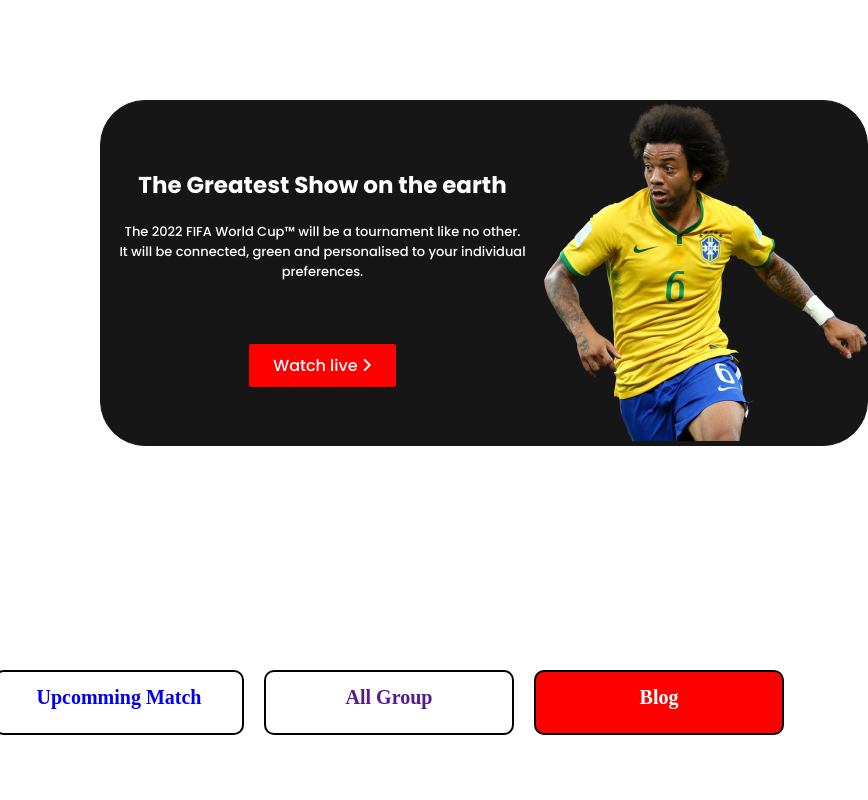
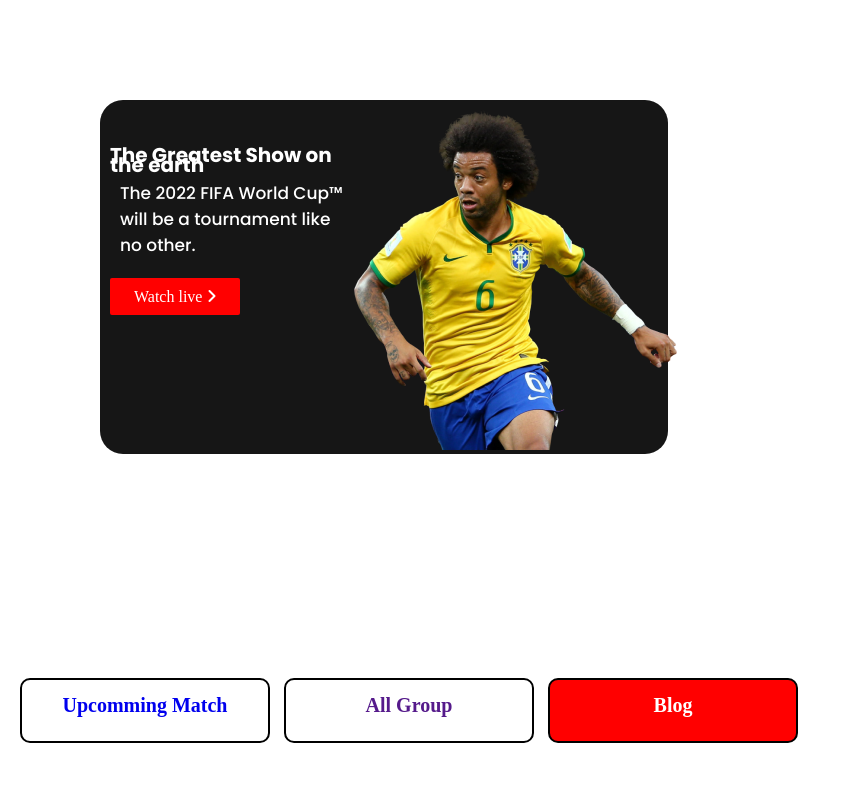
Before and after one commit to mohammadjakirkhan4928/assignment-2, a plain HTML site: page index.html in a window 768 px wide. Shown: the top 800 px of the page, 868 px wide, since content can reach past the window. Drawn offline with Linux system fonts and the light colour scheme.

Commit message:
top baki

```diff
--- a/index.html
+++ b/index.html
@@ -21,7 +21,7 @@
     <div class="top">
         <div class="top-text">
             <h1>The Greatest Show on the earth</h1>
-            <p>The 2022 FIFA World Cup™ will be a tournament like no other. <br> It will be connected, green and personalised to your individual preferences.</p>
+            <p>The 2022 FIFA World Cup™ will be a tournament like no other. </p>
             <div class="btn">
             <a href="">Watch live <i class="fa-solid fa-angle-right"></i></a>
             </div>
--- a/style.css
+++ b/style.css
@@ -9,34 +9,37 @@
     list-style: none;
 }
   /*---------------------------------------button-layout------------------------------------ */
-
-  .top{
-    background-color: #161616;
+.top{
+    background: #161616;
     display: flex;
-    flex-direction: row;
-    justify-content: space-between;
-    align-items: center;
     margin: 100px;
-    border: 1px solid #161616;
-    border-radius: 45px;
-    width: 100%;
-    height: auto;
+    border-radius: 23px;
+    animation-name: example;
+    animation: duration 1s;;
 }
+@keyframes example {
+    from {background-color: red;}
+    to {border-radius: yellow;}
+  }
 .top-text{
-text-align: center;
-color: #ffffff;
-font-family: 'poppins';
+    color: #ffffff;
+    text-align: left;
+    margin-left: 10px;
 }
 .top-text h1{
-    font-size: 23px;
-     font-weight: 700;
-     padding-bottom: 20px;
+    font-size: 20px;
+    font-family: 'poppins';
+    font-weight: 700;
+    line-height: 10px;
+    margin-top: 50px;
+    margin-bottom: 0px;
 }
 .top-text p{
-    font-weight: 400;
-    font-size: 13px;
-    padding-bottom: 50px;
-    justify-content: flex-start;
+    font-style: normal;
+    font-size: 17px;
+    font-family: 'poppins';
+    margin: 10px;
+    margin-bottom: 30px;
 }
 .btn{
     margin-top: 21px;
@@ -195,26 +198,31 @@
 
 
 /*-------------------------------------------------- media for mobile view -------------------------------------------- */
-@media screen and (max-width:688px){
+@media only screen and (max-width:688px){
   /* ---------------top------------------- */
-/* .top-section{
-    display: flex;
+ .top{
     flex-direction: column;
     justify-content: center;
-    width: 100%;
-    height: auto;
     align-items: center;
-}
-  .top{
-    flex-direction: row;
-    justify-content: center;
-    align-items: center;
-}
+    width: 50%;
+ }
+ .top-text{
 
+ }
+ .top-text h{
+    font-size: 25px;
+    font-family: 'poppins';
+    font-weight: 700;
+    line-height: 10px;
+    margin-top: 50px;
+    margin-bottom: 0px;
+ }
 .top-image{
     width: 50%;
-} */
-
+    height: auto;
+    margin-top: 20px;
+    margin-right: 100%;
+}
 /*------------------------------- button-layout section---------------------- */
 
 .button-layout{
@@ -272,20 +280,20 @@
     margin-top: 20px;
 }
 }
-
-
-
-
-
 /* -----------------------------------------------tablet view -------------------------------------- */
 
 
 
 @media only screen and (min-width:688px) and (max-width:1024px) {
-
-    /*------------------------------------------------------------top-section--------------------------------------- */
-
-
+ /*------------------------------------------------------------top-section--------------------------------------- */
+.top{
+    width: auto;
+}
+.top-image{
+    width: 50%;
+    margin-top: 10px;
+    margin-right: 30px;
+}
 /* ---------------------------------------------------.button-layout-section------------------------------------------- */
 
 .button-layout{
@@ -298,8 +306,15 @@
     justify-content: center;
     align-items: center;
     background-color: #ffffff;
-    margin-left: 25px;
-    margin-right: 15px;
+    margin-left: 50px;
+    margin-right: 50px
+    padding: auto;
+    border: ;
+}
+.button-1,
+.button-2,
+.button-3{
+    margin: 7px;
 }
 .layout{
     grid-template-columns: repeat(2,1fr);
@@ -320,7 +335,7 @@
     color: antiquewhite;
 
 }
-/* footer section  */
+/* -------------------------------------------------footer section----------------------------------------------------  */
 .footer{
     width: 100%;
     height: 100%;
@@ -334,9 +349,13 @@
 .footer-link a{
  width: 40%;
 font-size: 24px;
-gap: 10px
+}
+.footer-menu{
+    gap: 15px;
+    font-size: 15px;
 }
 .footer-link a{
     width: 0;
 }
 }
+/* ---------------------------------------------------------footer ends  -----------------------------------------------*/
```
